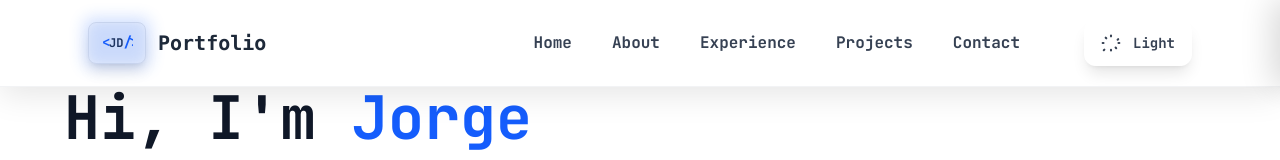
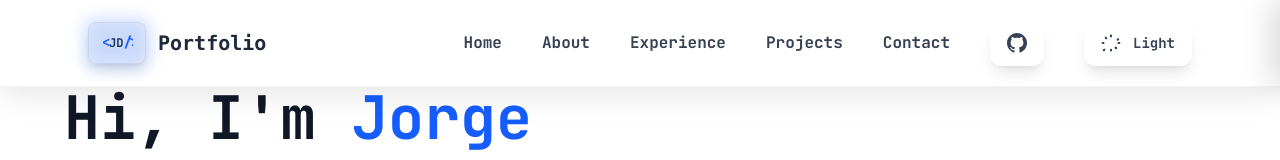
Before and after one commit to JorgeDelgadillo/jd-portfolio, a React (Vite) app: page / in a window 1280 px wide. Shown: the top 160 px of the page. Built offline with nearby package versions, Linux system fonts and the light colour scheme; no server answers.

Commit message:
update: add github link on header (#32)

```diff
--- a/src/components/Header/Header.tsx
+++ b/src/components/Header/Header.tsx
@@ -112,10 +112,25 @@
                 }`}></div>
             </a>
           ))}
+          {/* GitHub button desktop */}
+          <a
+            href="https://github.com/JorgeDelgadillo"
+            target="_blank"
+            rel="noopener noreferrer"
+            className={`px-4 py-3 rounded-xl border transition-all duration-300 flex items-center gap-3 text-sm font-semibold shadow-lg backdrop-blur-sm hover:scale-105 hover:shadow-xl group ${darkMode
+              ? 'border-slate-700/50 bg-slate-800/50 hover:bg-slate-700/60 text-gray-200'
+              : 'border-white/20 bg-white/10 hover:bg-white/20 text-gray-700'
+              }`}
+            aria-label="Visit GitHub profile"
+          >
+            <svg className="w-5 h-5 group-hover:scale-110 transition-transform duration-300" fill="currentColor" viewBox="0 0 24 24">
+              <path d="M12 0c-6.626 0-12 5.373-12 12 0 5.302 3.438 9.8 8.207 11.387.599.111.793-.261.793-.577v-2.234c-3.338.726-4.033-1.416-4.033-1.416-.546-1.387-1.333-1.756-1.333-1.756-1.089-.745.083-.729.083-.729 1.205.084 1.839 1.237 1.839 1.237 1.07 1.834 2.807 1.304 3.492.997.107-.775.418-1.305.762-1.604-2.665-.305-5.467-1.334-5.467-5.931 0-1.311.469-2.381 1.236-3.221-.124-.303-.535-1.524.117-3.176 0 0 1.008-.322 3.301 1.23.957-.266 1.983-.399 3.003-.404 1.02.005 2.047.138 3.006.404 2.291-1.552 3.297-1.23 3.297-1.23.653 1.653.242 2.874.118 3.176.77.84 1.235 1.911 1.235 3.221 0 4.609-2.807 5.624-5.479 5.921.43.372.823 1.102.823 2.222v3.293c0 .319.192.694.801.576 4.765-1.589 8.199-6.086 8.199-11.386 0-6.627-5.373-12-12-12z" />
+            </svg>
+          </a>
           {/* Dark mode button desktop */}
           <button
             onClick={toggleDarkMode}
-            className={`ml-6 px-4 py-3 rounded-xl border transition-all duration-300 flex items-center gap-3 text-sm font-semibold shadow-lg backdrop-blur-sm hover:scale-105 hover:shadow-xl group ${darkMode
+            className={`px-4 py-3 rounded-xl border transition-all duration-300 flex items-center gap-3 text-sm font-semibold shadow-lg backdrop-blur-sm hover:scale-105 hover:shadow-xl group ${darkMode
               ? 'border-slate-700/50 bg-slate-800/50 hover:bg-slate-700/60 text-gray-200'
               : 'border-white/20 bg-white/10 hover:bg-white/20 text-gray-700'
               }`}
@@ -258,10 +273,26 @@
                 }`}></div>
             </a>
           ))}
+          {/* GitHub button mobile */}
+          <a
+            href="https://github.com/JorgeDelgadillo"
+            target="_blank"
+            rel="noopener noreferrer"
+            className={`mt-8 mx-4 px-4 py-4 rounded-xl border backdrop-blur-sm transition-all duration-300 flex items-center gap-3 text-base font-semibold shadow-lg hover:scale-105 group ${darkMode
+              ? 'bg-slate-800 hover:bg-slate-700 border-slate-700/30 text-gray-200'
+              : 'bg-white hover:bg-gray-50 border-gray-200/30 text-gray-700'
+              }`}
+            onClick={() => setMenuOpen(false)}
+            aria-label="Visit GitHub profile"
+          >
+            <svg className="w-5 h-5 group-hover:scale-110 transition-transform duration-300" fill="currentColor" viewBox="0 0 24 24">
+              <path d="M12 0c-6.626 0-12 5.373-12 12 0 5.302 3.438 9.8 8.207 11.387.599.111.793-.261.793-.577v-2.234c-3.338.726-4.033-1.416-4.033-1.416-.546-1.387-1.333-1.756-1.333-1.756-1.089-.745.083-.729.083-.729 1.205.084 1.839 1.237 1.839 1.237 1.07 1.834 2.807 1.304 3.492.997.107-.775.418-1.305.762-1.604-2.665-.305-5.467-1.334-5.467-5.931 0-1.311.469-2.381 1.236-3.221-.124-.303-.535-1.524.117-3.176 0 0 1.008-.322 3.301 1.23.957-.266 1.983-.399 3.003-.404 1.02.005 2.047.138 3.006.404 2.291-1.552 3.297-1.23 3.297-1.23.653 1.653.242 2.874.118 3.176.77.84 1.235 1.911 1.235 3.221 0 4.609-2.807 5.624-5.479 5.921.43.372.823 1.102.823 2.222v3.293c0 .319.192.694.801.576 4.765-1.589 8.199-6.086 8.199-11.386 0-6.627-5.373-12-12-12z" />
+            </svg>
+          </a>
           {/* Dark mode button mobile */}
           <button
             onClick={() => { toggleDarkMode(); setMenuOpen(false); }}
-            className={`mt-8 mx-4 px-4 py-4 rounded-xl border backdrop-blur-sm transition-all duration-300 flex items-center gap-3 text-base font-semibold shadow-lg hover:scale-105 group ${darkMode
+            className={`mx-4 px-4 py-4 rounded-xl border backdrop-blur-sm transition-all duration-300 flex items-center gap-3 text-base font-semibold shadow-lg hover:scale-105 group ${darkMode
               ? 'bg-slate-800 hover:bg-slate-700 border-slate-700/30 text-gray-200'
               : 'bg-white hover:bg-gray-50 border-gray-200/30 text-gray-700'
               }`}
```
